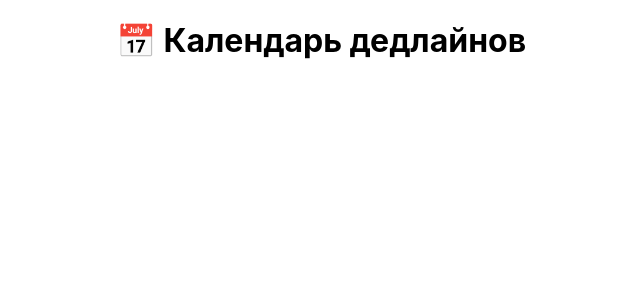
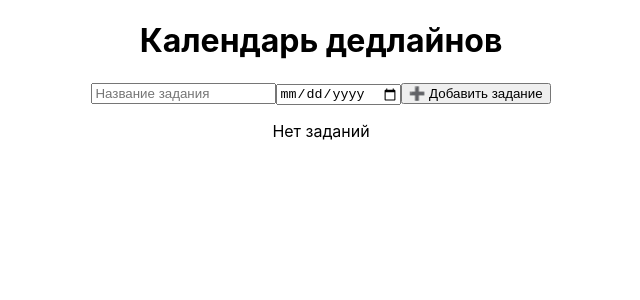
Before and after one commit to agordzy/calendar, a React (Create React App) app: page / in a window 1280 px wide. Shown: the top 300 px of the page, without its empty margins (319-959 px from the left). Built offline with nearby package versions, Linux system fonts and the light colour scheme.

Commit message:
добавлено состояние и addTask

```diff
--- a/src/App.js
+++ b/src/App.js
@@ -1,9 +1,20 @@
+import { useState } from 'react';
 import './App.css';
+import TaskForm from './components/TaskForm';
+import TaskList from './components/TaskList';
 
 function App() {
+    const [tasks, setTasks] = useState([]);
+
+    const addTask = (newTask) => {
+        setTasks([...tasks, newTask]);
+    };
+
     return (
         <div className="App">
-            <h1>📅 Календарь дедлайнов</h1>
+            <h1>Календарь дедлайнов</h1>
+            <TaskForm onAddTask={addTask} />
+            <TaskList tasks={tasks} />
         </div>
     );
 }
```
